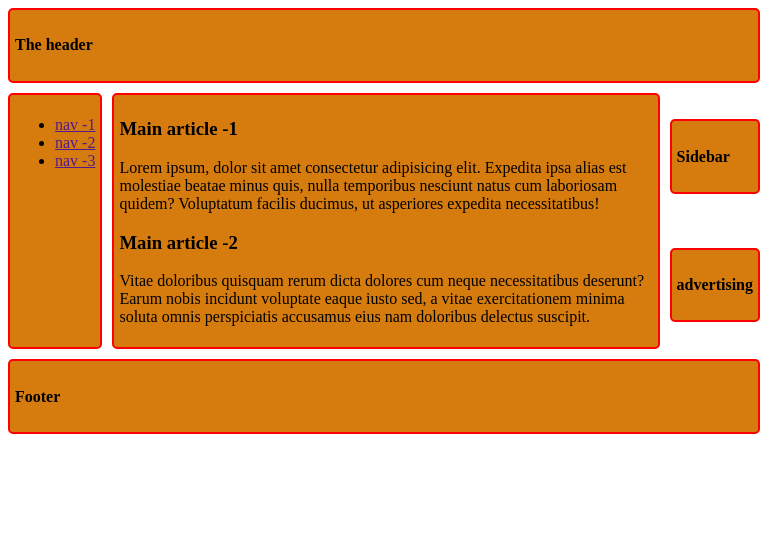
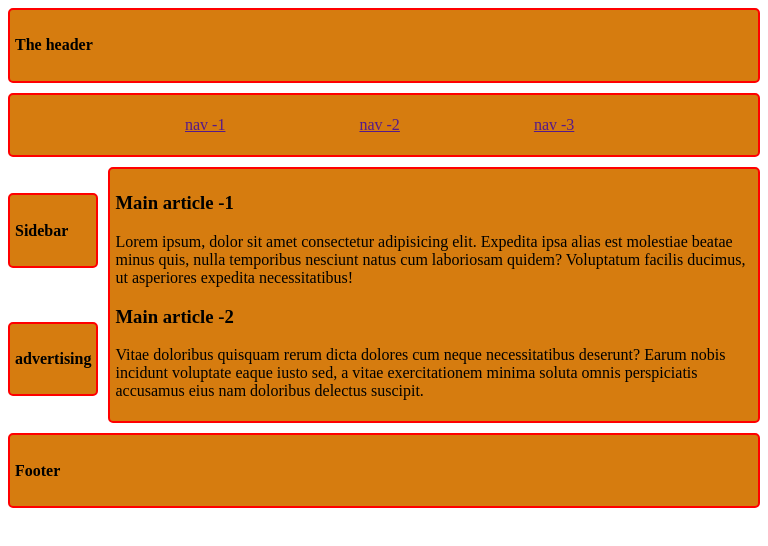
Before and after one commit to PmSaifuzzaman/grid-layout, a plain HTML site: page index.html in a window 768 px wide. Drawn offline with Linux system fonts and the light colour scheme.

Commit message:
responsive

```diff
--- a/layout.css
+++ b/layout.css
@@ -51,8 +51,7 @@
         "header"
         "nav"
         "main"
-        "sidebar"
-        "advertising"
+        "aside"
         "footer"
         ;
     }
@@ -61,3 +60,21 @@
     }
 
   }
+
+  @media screen and (min-width:577px) and (max-width:992px) {
+    .container{
+        grid-template-areas:
+        "header     header      header"
+        "nav        nav         nav"
+        "aside      main        main"
+        "footer    footer  footer"
+        ;
+    }
+    .nav li{
+       display: inline;
+       text-decoration: none;
+       padding-left: 130px;
+
+    }
+
+  }
```
